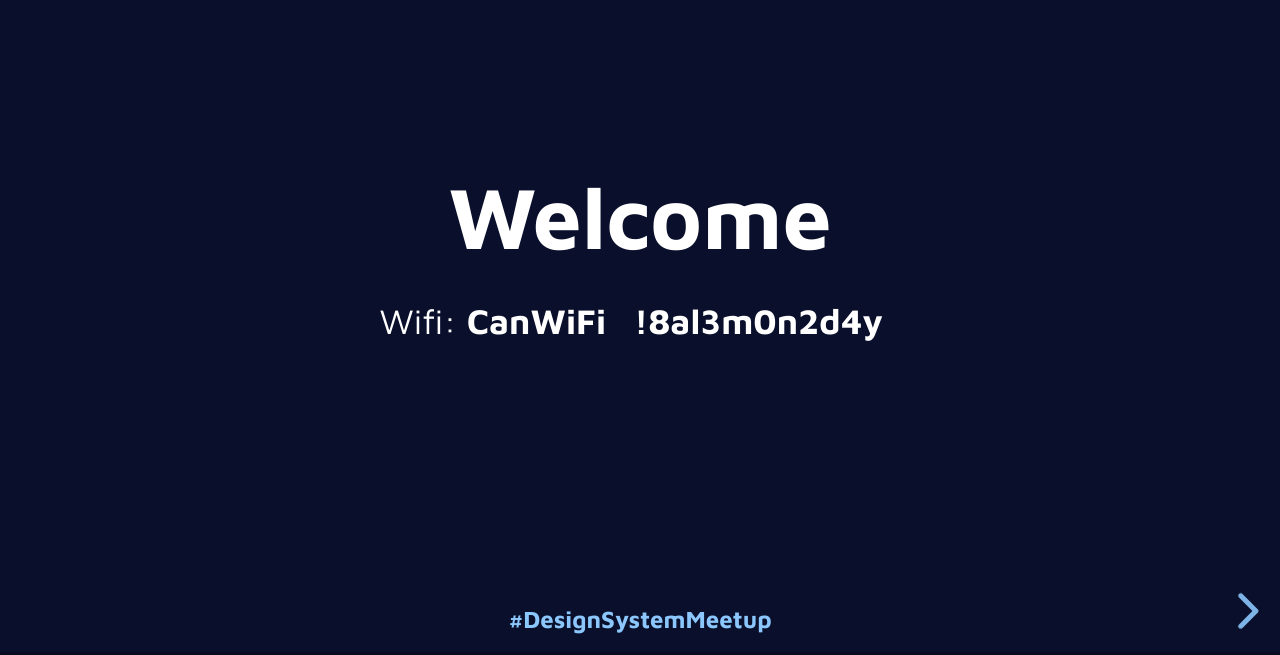
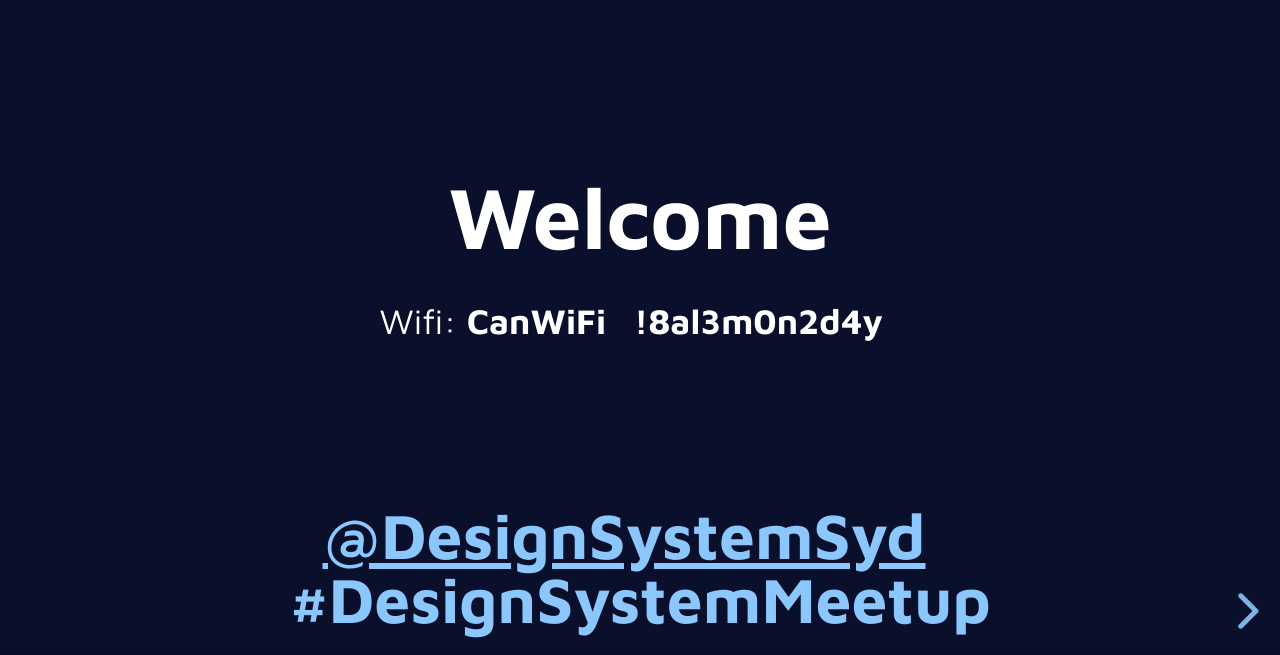
Before and after one commit to DesignSystemMeetup/intro-slides, a website: page index.html in a window 1280 px wide. Shown: the part 145-800 px from the top of the page. Drawn offline with Linux system fonts and the light colour scheme.

Commit message:
added twitter handle
Signed-off-by: Dominik Wilkowski <Hi@Dominik-Wilkowski.com>

```diff
--- a/index.html
+++ b/index.html
@@ -21,7 +21,7 @@
 			<use xlink:href="assets/svg/sprite.svg#header-homepage"></use>
 		</svg>
 	</div>
-	<p class="hashtag">#DesignSystemMeetup</p>
+	<p class="hashtag"><a href="https://twitter.com/DesignSystemSyd">@DesignSystemSyd</a> #DesignSystemMeetup</p>
 
 	<div class="reveal">
 		<div class="slides">
--- a/src/sass/base/_general.scss
+++ b/src/sass/base/_general.scss
@@ -32,9 +32,15 @@ body {
 	right: 0;
 	text-align: center;
 	font-weight: bold;
-	font-size: 1.5rem;
+	font-size: 4rem;
 	margin: 0;
 	color: #8bc7fc;
+}
+
+.hashtag a {
+	display: inline-block;
+	color: #8bc7fc;
+	margin-right: 2rem;
 }
 
 .header {
```
Also changed, not shown: assets/css/style.css.
